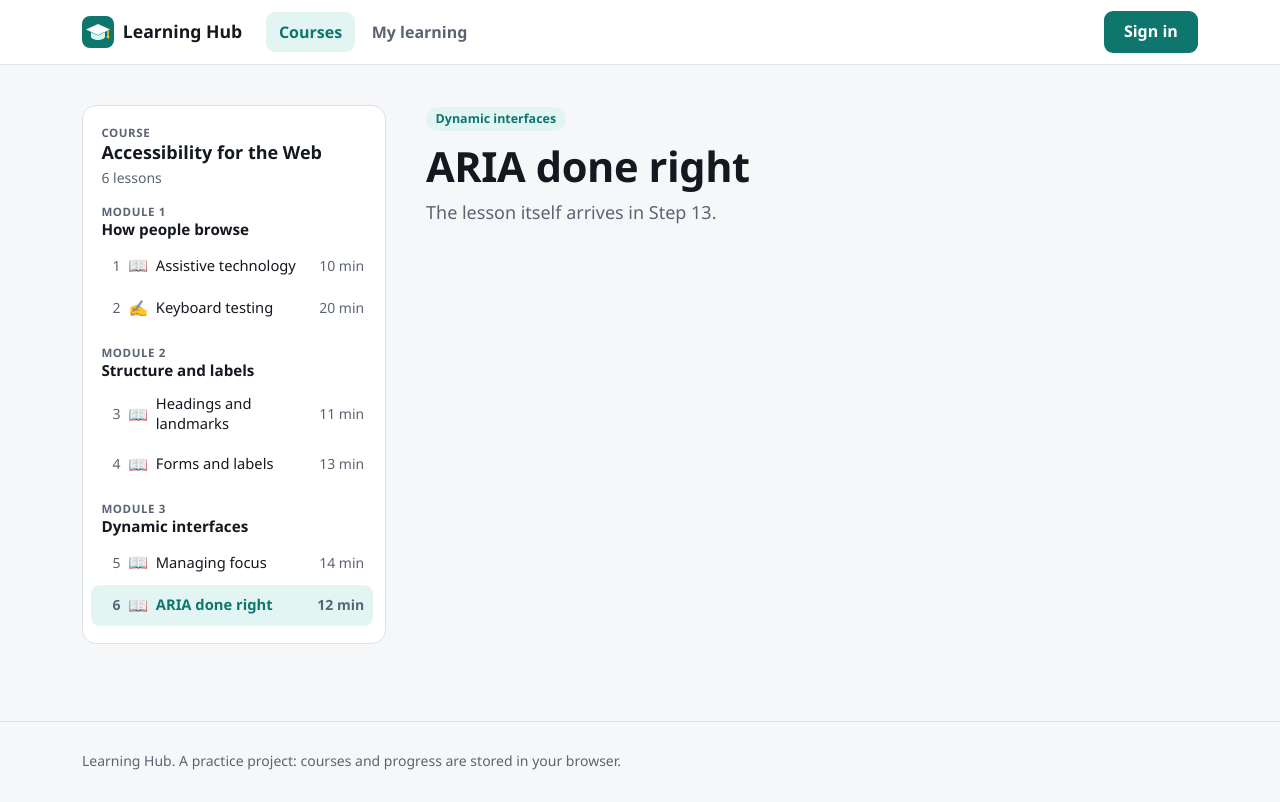
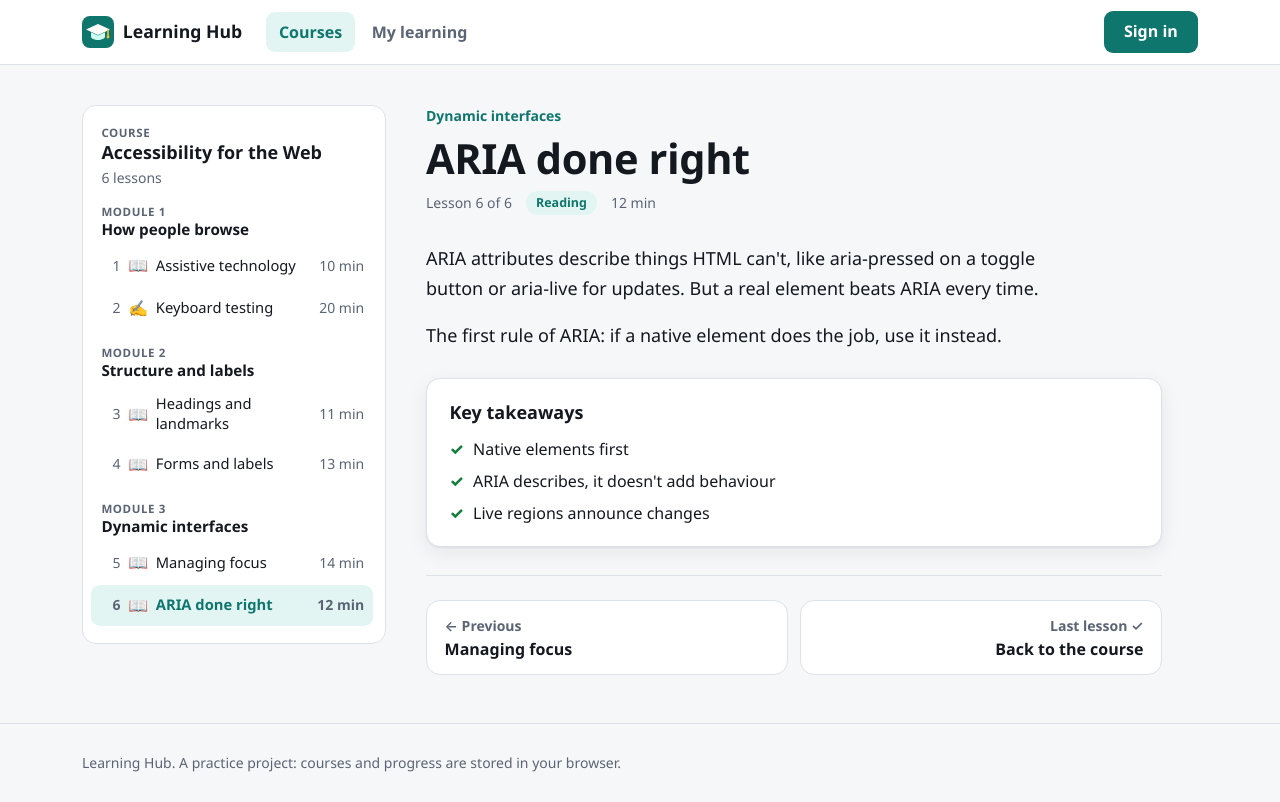
Before and after one commit to vincentonyenze/learning-hub, a React (Vite) app: page /courses/accessible-web/lessons/aria-done-right in a window 1280 px wide. Built offline with nearby package versions, Linux system fonts and the light colour scheme.

Commit message:
add lesson player with previous, next and redirects

```diff
--- /dev/null
+++ b/src/pages/LessonPage.css
@@ -0,0 +1,129 @@
+.lesson {
+  display: grid;
+  gap: 1.75rem;
+  max-width: 46rem;
+}
+
+.lesson__header {
+  display: grid;
+  gap: 0.5rem;
+}
+
+.lesson__module {
+  color: var(--color-primary);
+  font-size: var(--text-sm);
+  font-weight: 700;
+}
+
+.lesson__meta {
+  display: flex;
+  flex-wrap: wrap;
+  align-items: center;
+  gap: 0.5rem 0.9rem;
+  color: var(--color-muted);
+  font-size: var(--text-sm);
+}
+
+/* Comfortable reading: bigger text, shorter lines */
+.lesson__body,
+.lesson__task {
+  display: grid;
+  gap: 1rem;
+  font-size: var(--text-lg);
+  line-height: 1.7;
+}
+
+.lesson__body p,
+.lesson__task p {
+  max-width: 65ch;
+}
+
+.lesson__task {
+  padding: 1.25rem 1.4rem;
+  border-left: 4px solid var(--color-accent);
+  border-radius: var(--radius-small);
+  background: var(--color-accent-soft);
+}
+
+.lesson__task-title {
+  font-size: var(--text-lg);
+}
+
+.lesson__takeaways {
+  padding: 1.25rem 1.4rem;
+}
+
+.lesson__takeaways-title {
+  margin-bottom: 0.6rem;
+  font-size: var(--text-lg);
+}
+
+.lesson__takeaways ul {
+  display: grid;
+  gap: 0.45rem;
+  padding: 0;
+  list-style: none;
+}
+
+.lesson__takeaways li {
+  display: flex;
+  gap: 0.6rem;
+}
+
+.lesson__takeaways li::before {
+  content: "✓";
+  color: var(--color-success);
+  font-weight: 800;
+}
+
+/* ===== Previous / next ===== */
+.lesson-nav {
+  display: grid;
+  grid-template-columns: 1fr 1fr;
+  gap: 0.75rem;
+  padding-top: 1.5rem;
+  border-top: 1px solid var(--color-border);
+}
+
+.lesson-nav__link {
+  display: grid;
+  gap: 0.15rem;
+  padding: 0.9rem 1.1rem;
+  border: 1px solid var(--color-border);
+  border-radius: var(--radius);
+  background: var(--color-surface);
+  color: var(--color-text);
+  text-decoration: none;
+}
+
+.lesson-nav__link:hover {
+  border-color: var(--color-primary);
+}
+
+.lesson-nav__link--next {
+  grid-column: 2;
+  text-align: right;
+}
+
+.lesson-nav__direction {
+  color: var(--color-muted);
+  font-size: var(--text-sm);
+  font-weight: 600;
+}
+
+.lesson-nav__title {
+  font-weight: 700;
+  line-height: 1.3;
+}
+
+@media (max-width: 520px) {
+  .lesson-nav {
+    grid-template-columns: 1fr;
+  }
+
+  /* Stacked in page order (Previous, then Next). Moving Next above with
+     CSS would make the Tab order disagree with what you see. */
+  .lesson-nav__link--next {
+    grid-column: 1;
+  }
+}
--- a/src/pages/LessonPage.jsx
+++ b/src/pages/LessonPage.jsx
@@ -1,25 +1,137 @@
-import { useOutletContext, useParams } from "react-router";
-import { findLesson } from "../data/catalog.js";
+import { Link, Navigate, useOutletContext, useParams } from "react-router";
+import EmptyState from "../components/EmptyState.jsx";
+import { findLesson, getLessons } from "../data/catalog.js";
+import "./LessonPage.css";
+
+const TYPE_LABELS = { reading: "Reading", exercise: "Exercise" };
 
 // "/courses/:courseId/lessons/:lessonId": one lesson, inside LearnLayout.
-// A simple version: Step 13 adds the lesson's content, previous/next,
-// and "lesson not found".
 function LessonPage() {
   // The course comes from the parent layout's <Outlet context>, already
   // looked up: no need to find it again here
   const { course } = useOutletContext();
   const { lessonId } = useParams();
   const found = findLesson(course, lessonId);
+  const lessons = getLessons(course);
+
+  if (!found) {
+    return (
+      <EmptyState
+        icon="📄"
+        title="Lesson not found"
+        headingLevel={1}
+        actions={
+          <>
+            <Link to={`/courses/${course.id}/lessons/${lessons[0].id}`} className="button button--primary">
+              Go to the first lesson
+            </Link>
+            <Link to={`/courses/${course.id}`} className="button button--secondary">
+              Course overview
+            </Link>
+          </>
+        }
+      >
+        <p>
+          <cite>{course.title}</cite> doesn't have a lesson called <code>{lessonId}</code>.
+        </p>
+      </EmptyState>
+    );
+  }
+
+  const { lesson, index, previous, next } = found;
+  const lessonUrl = (other) => `/courses/${course.id}/lessons/${other.id}`;
 
   return (
-    <article>
-      <p className="tag tag--primary">{found ? found.lesson.moduleTitle : "Lesson"}</p>
-      <h1 className="page-title" style={{ marginTop: "0.75rem" }}>
-        {found ? found.lesson.title : "Lesson not found"}
-      </h1>
-      <p className="page-lead">The lesson itself arrives in Step 13.</p>
+    <article className="lesson">
+      <header className="lesson__header">
+        <p className="lesson__module">{lesson.moduleTitle}</p>
+        <h1 className="page-title">{lesson.title}</h1>
+        <p className="lesson__meta">
+          <span>
+            Lesson {index + 1} of {lessons.length}
+          </span>
+          <span className={`tag ${lesson.type === "exercise" ? "tag--accent" : "tag--primary"}`}>
+            {TYPE_LABELS[lesson.type]}
+          </span>
+          <span>{lesson.minutes} min</span>
+        </p>
+      </header>
+
+      {lesson.type === "exercise" ? (
+        // An exercise reads as a task to do, so it gets its own box
+        <section className="lesson__task" aria-labelledby="task-title">
+          <h2 id="task-title" className="lesson__task-title">
+            <span aria-hidden="true">✍️</span> Your task
+          </h2>
+          {lesson.body.map((paragraph) => (
+            <p key={paragraph}>{paragraph}</p>
+          ))}
+        </section>
+      ) : (
+        <div className="lesson__body">
+          {lesson.body.map((paragraph) => (
+            <p key={paragraph}>{paragraph}</p>
+          ))}
+        </div>
+      )}
+
+      <section className="lesson__takeaways card" aria-labelledby="takeaways-title">
+        <h2 id="takeaways-title" className="lesson__takeaways-title">
+          Key takeaways
+        </h2>
+        <ul>
+          {lesson.takeaways.map((takeaway) => (
+            <li key={takeaway}>{takeaway}</li>
+          ))}
+        </ul>
+      </section>
+
+      {/* Its own landmark, so it can be found by name. The direction is in
+          the visible text ("Previous", "Next"), not just in an arrow. */}
+      <nav className="lesson-nav" aria-label="Lesson">
+        {previous ? (
+          <Link to={lessonUrl(previous)} className="lesson-nav__link lesson-nav__link--previous">
+            <span className="lesson-nav__direction">
+              <span aria-hidden="true">← </span>Previous
+            </span>
+            <span className="lesson-nav__title">{previous.title}</span>
+          </Link>
+        ) : (
+          <Link to={`/courses/${course.id}`} className="lesson-nav__link lesson-nav__link--previous">
+            <span className="lesson-nav__direction">
+              <span aria-hidden="true">← </span>Back to
+            </span>
+            <span className="lesson-nav__title">Course overview</span>
+          </Link>
+        )}
+
+        {next ? (
+          <Link to={lessonUrl(next)} className="lesson-nav__link lesson-nav__link--next">
+            <span className="lesson-nav__direction">
+              Next<span aria-hidden="true"> →</span>
+            </span>
+            <span className="lesson-nav__title">{next.title}</span>
+          </Link>
+        ) : (
+          <Link to={`/courses/${course.id}`} className="lesson-nav__link lesson-nav__link--next">
+            <span className="lesson-nav__direction">
+              Last lesson<span aria-hidden="true"> ✓</span>
+            </span>
+            <span className="lesson-nav__title">Back to the course</span>
+          </Link>
+        )}
+      </nav>
     </article>
   );
 }
 
+// "/courses/:courseId/lessons" on its own (no lesson named): go straight
+// to the first lesson.
+//   replace: the bare /lessons address is swapped out of history, so Back
+//   doesn't bounce you into the redirect again.
+export function FirstLessonRedirect() {
+  const { course } = useOutletContext();
+  return <Navigate to={getLessons(course)[0].id} replace />;
+}
+
 export default LessonPage;
--- a/src/router.jsx
+++ b/src/router.jsx
@@ -4,7 +4,7 @@ import RootLayout from "./layouts/RootLayout.jsx";
 import CourseDetailsPage from "./pages/CourseDetailsPage.jsx";
 import CoursesPage from "./pages/CoursesPage.jsx";
 import HomePage from "./pages/HomePage.jsx";
-import LessonPage from "./pages/LessonPage.jsx";
+import LessonPage, { FirstLessonRedirect } from "./pages/LessonPage.jsx";
 import NotFoundPage from "./pages/NotFoundPage.jsx";
 
 // Every page of the site, as a tree of routes.
@@ -17,7 +17,8 @@ import NotFoundPage from "./pages/NotFoundPage.jsx";
 //                      matches any value, read with useParams(). Its own
 //                      children (NESTED routes):
 //         - index        -> the course page
-//         - "lessons"    -> LearnLayout (the lesson list), whose child
+//         - "lessons"    -> LearnLayout (the lesson list), whose children
+//             - index       -> /lessons alone: redirect to the first lesson
 //             - ":lessonId" -> one lesson, in LearnLayout's <Outlet>
 //   - "*"           -> anything else: the 404 page
 //
@@ -38,7 +39,10 @@ export const router = createBrowserRouter([
           {
             path: "lessons",
             element: <LearnLayout />,
-            children: [{ path: ":lessonId", element: <LessonPage /> }],
+            children: [
+              { index: true, element: <FirstLessonRedirect /> },
+              { path: ":lessonId", element: <LessonPage /> },
+            ],
           },
         ],
       },
```
